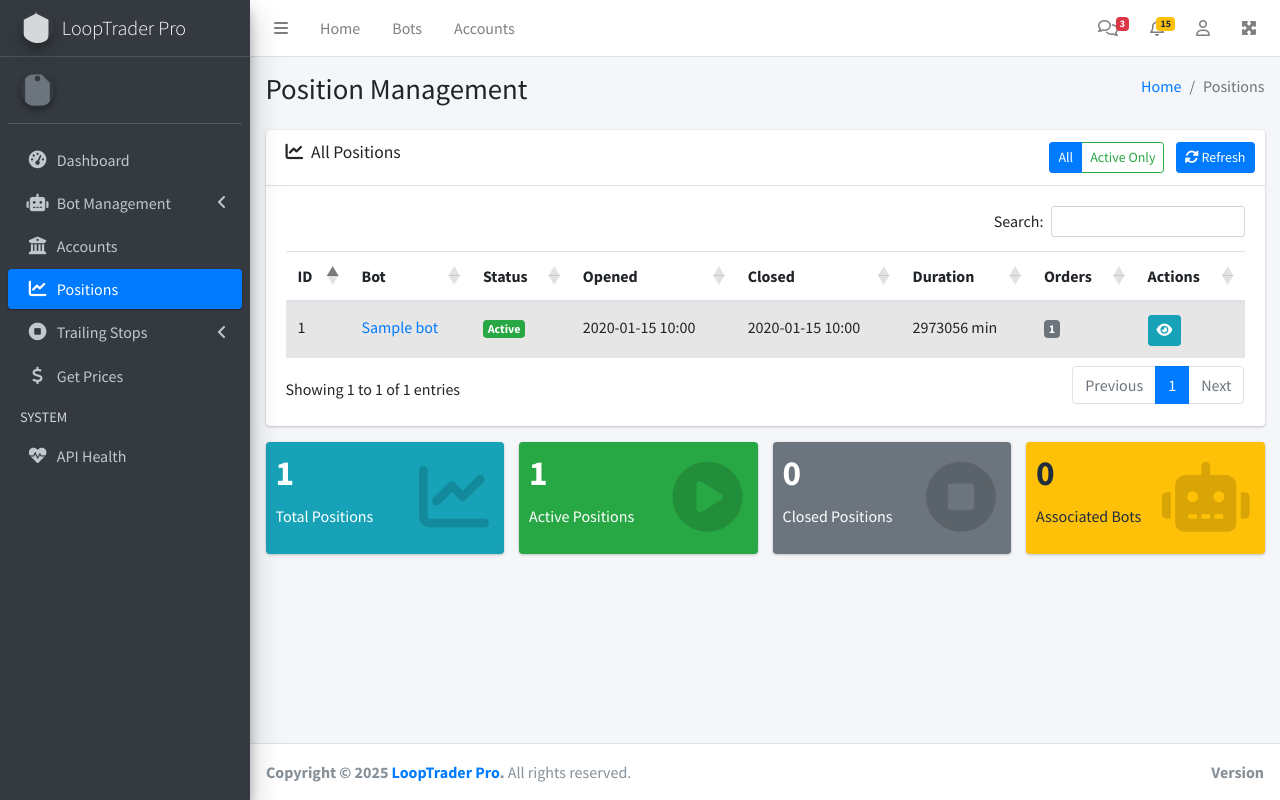
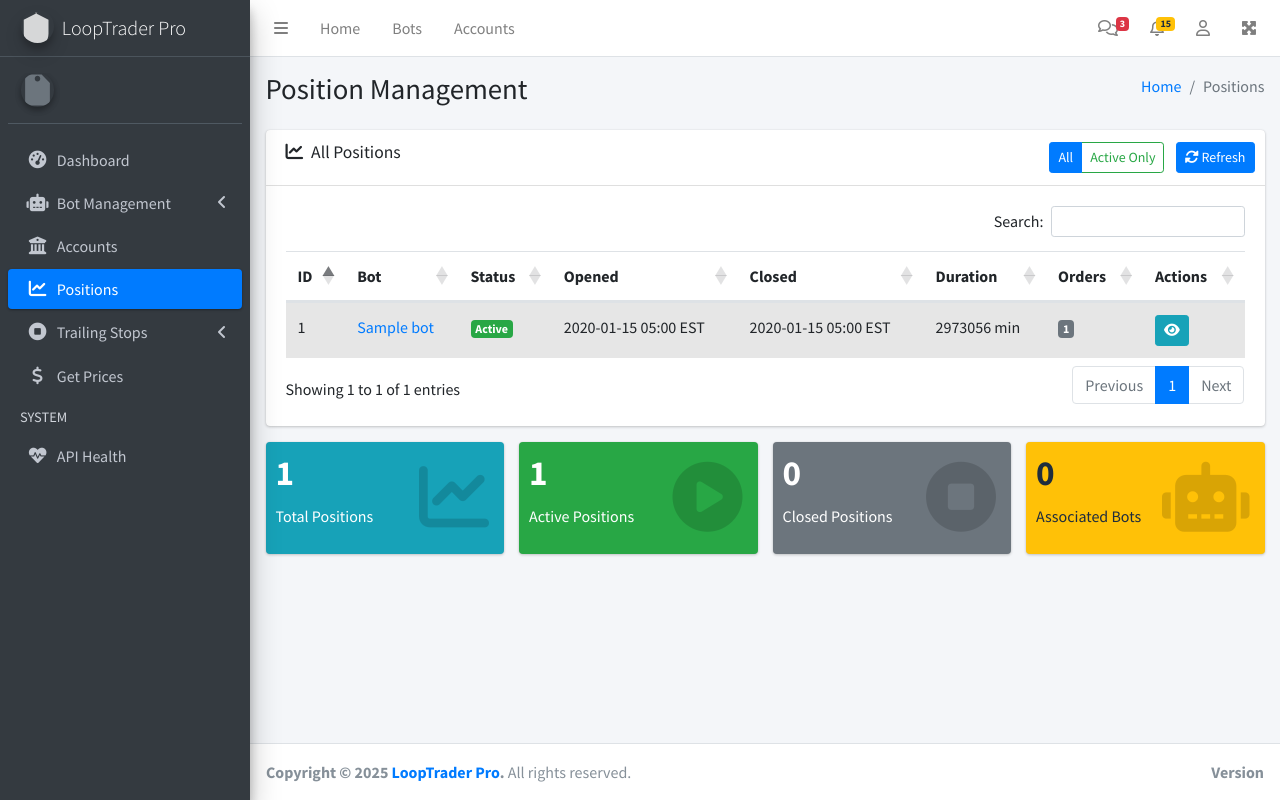
Before and after one commit to dataartisan/Looptrader-Web, a Flask app: page /positions in a window 1280 px wide. Run offline with Flask 3, Linux system fonts and the light colour scheme; the visitor is signed in with stand-in values (Sample User, id 1); tables that the repository leaves empty hold one stand-in row (values such as "Sample post"); some libraries are stand-ins or nearby versions.

Commit message:
UTC to EST

```diff
--- a/pyproject.toml
+++ b/pyproject.toml
@@ -20,6 +20,7 @@
 wtforms = "^3.1.0"
 flask-wtf = "^1.2.0"
 schwab-py = "^1.0.0"
+pytz = "^2023.3"
 
 [tool.poetry.group.dev.dependencies]
 pytest = "^7.4.0"
--- a/src/looptrader_web/app.py
+++ b/src/looptrader_web/app.py
@@ -12,6 +12,7 @@
 from datetime import datetime, timedelta, timezone
 from sqlalchemy import text
 from dotenv import load_dotenv
+import pytz
 
 # Load environment variables from .env file
 load_dotenv()
@@ -29,6 +30,24 @@
 # Initialize Flask app
 app = Flask(__name__)
 app.secret_key = os.environ.get('SECRET_KEY', 'dev-secret-key-change-in-production')
+
+# Add timezone filter for templates
+@app.template_filter('to_est')
+def to_est(utc_dt):
+    """Convert UTC datetime to EST/EDT"""
+    if utc_dt is None:
+        return "N/A"
+
+    utc_tz = pytz.UTC
+    est_tz = pytz.timezone('America/New_York')
+
+    # If the datetime is naive, assume it's UTC
+    if utc_dt.tzinfo is None:
+        utc_dt = utc_tz.localize(utc_dt)
+
+    # Convert to EST/EDT
+    est_dt = utc_dt.astimezone(est_tz)
+    return est_dt.strftime('%Y-%m-%d %H:%M EST')
 
 # Configure Flask-Login
 login_manager = LoginManager()
--- a/src/looptrader_web/templates/positions/list.html
+++ b/src/looptrader_web/templates/positions/list.html
@@ -68,14 +68,14 @@
                 </td>
                 <td>
                   {% if position.opened_datetime %}
-                    {{ position.opened_datetime.strftime('%Y-%m-%d %H:%M') }}
+                    {{ position.opened_datetime | to_est }}
                   {% else %}
                     <span class="text-muted">N/A</span>
                   {% endif %}
                 </td>
                 <td>
                   {% if position.closed_datetime %}
-                    {{ position.closed_datetime.strftime('%Y-%m-%d %H:%M') }}
+                    {{ position.closed_datetime | to_est }}
                   {% else %}
                     <span class="text-muted">-</span>
                   {% endif %}
```
